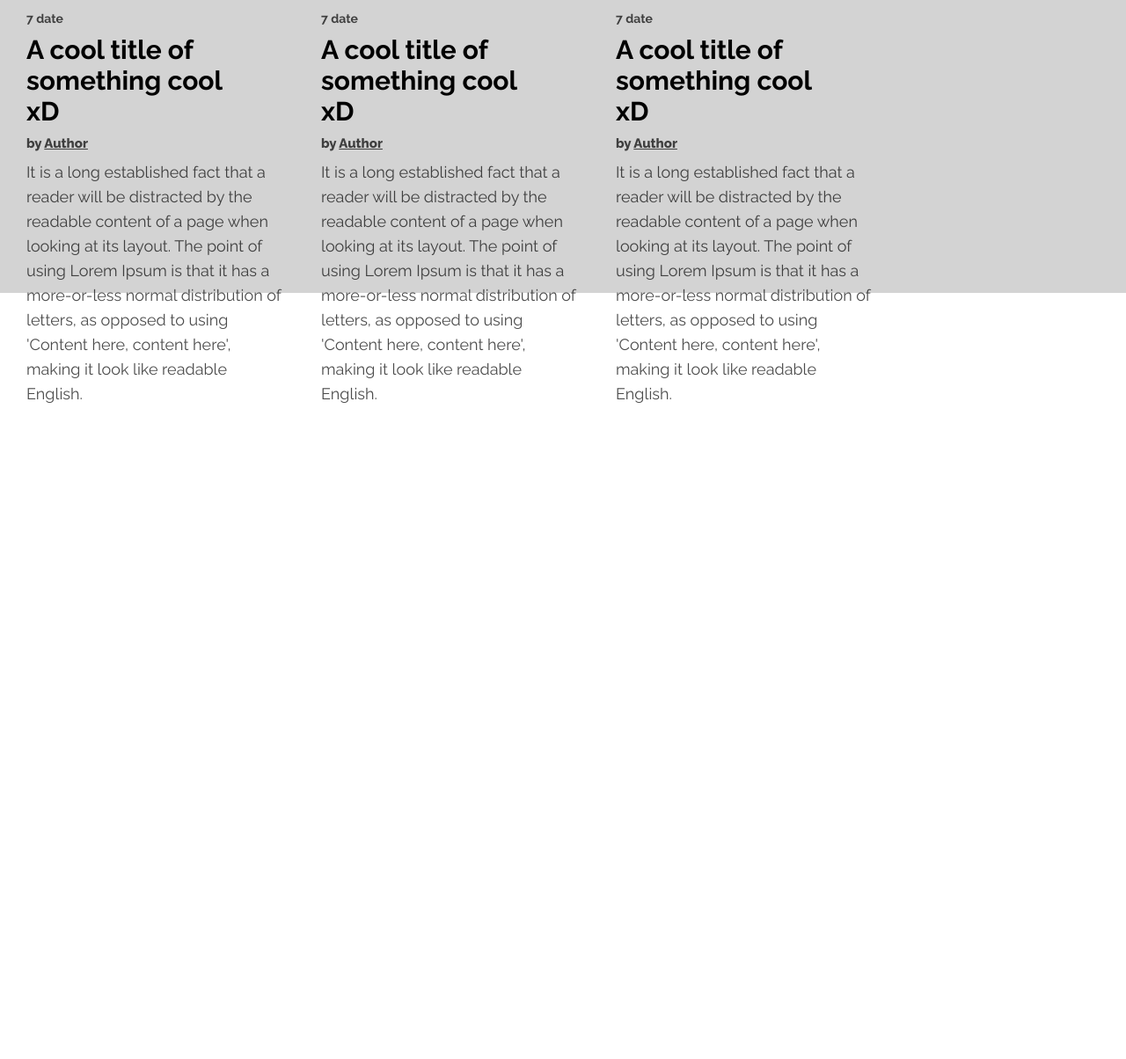
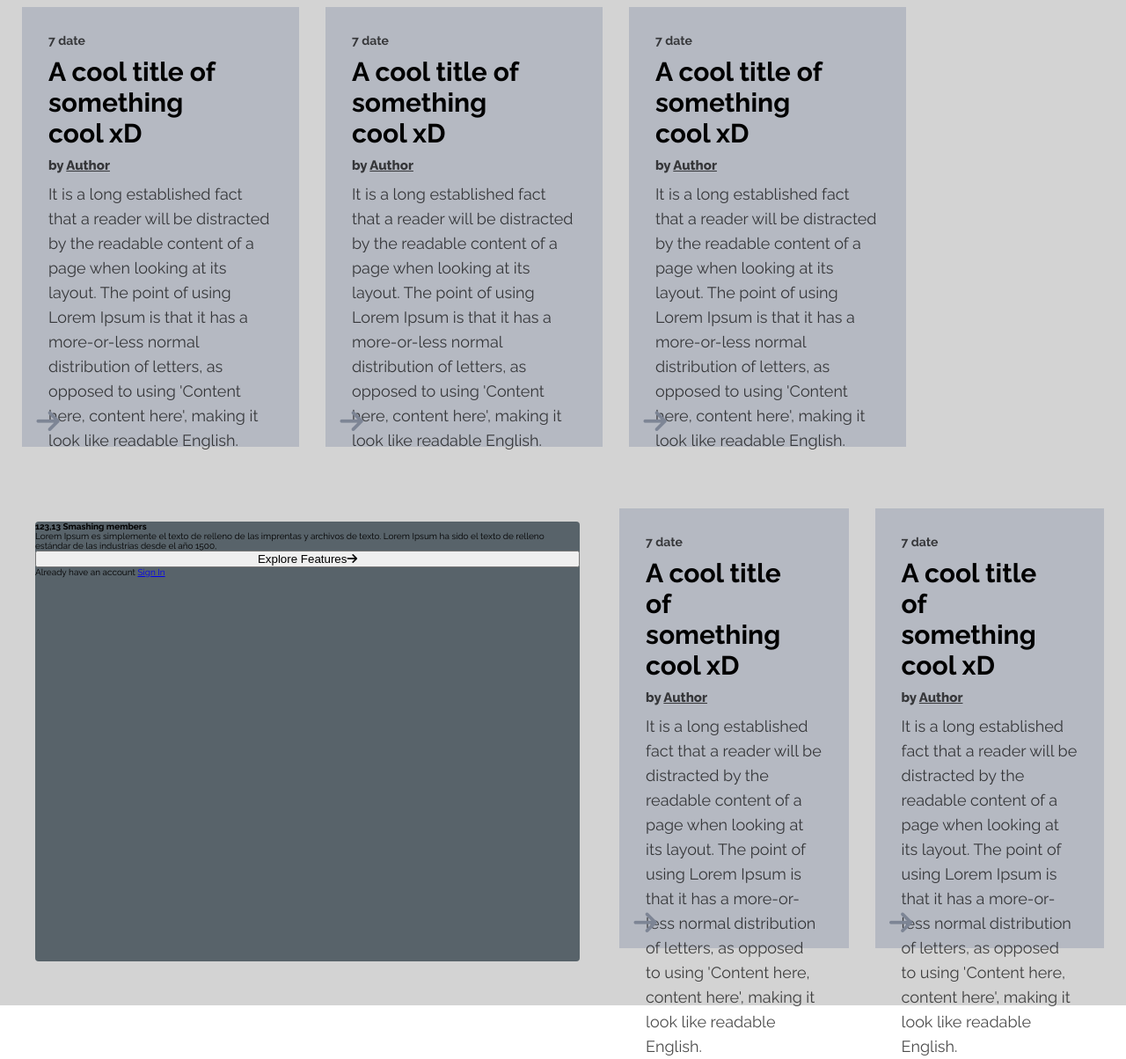
Before and after one commit to Ceci007/Design-Teardown, a website: page index.html in a window 1280 px wide. Shown: the part 833-2037 px from the top of the page at 88% size. Before the commit the page ends 1295 px from the top, so only its background shows below. Drawn offline with Linux system fonts and the light colour scheme.

Commit message:
HTML and CSS for the post section part-2

```diff
--- a/index.html
+++ b/index.html
@@ -85,7 +85,7 @@
             </div>
         </div>
         <div class="posts-container flex">
-            <div class="lastes-posts">
+            <div class="lastes-posts flex">
                 <h6 class="margin-bottom">7 date</h6>
                 <h4 class="margin-bottom">A cool title of something cool xD</h4>
                 <p class="margin-bottom">
@@ -96,8 +96,11 @@
                 <p class="post-description">
                     It is a long established fact that a reader will be distracted by the readable content of a page when looking at its layout. The point of using Lorem Ipsum is that it has a more-or-less normal distribution of letters, as opposed to using 'Content here, content here', making it look like readable English.
                 </p>
+                <div class="arrow">
+                    <i class="fas fa-arrow-right"></i>
+                </div>
             </div>
-            <div class="lastes-posts">
+            <div class="lastes-posts flex">
                 <h6 class="margin-bottom">7 date</h6>
                 <h4 class="margin-bottom">A cool title of something cool xD</h4>
                 <p class="margin-bottom">
@@ -108,8 +111,11 @@
                 <p class="post-description">
                     It is a long established fact that a reader will be distracted by the readable content of a page when looking at its layout. The point of using Lorem Ipsum is that it has a more-or-less normal distribution of letters, as opposed to using 'Content here, content here', making it look like readable English.
                 </p>
+                <div class="arrow">
+                    <i class="fas fa-arrow-right"></i>
+                </div>
             </div>
-            <div class="lastes-posts">
+            <div class="lastes-posts flex">
                 <h6 class="margin-bottom">7 date</h6>
                 <h4 class="margin-bottom">A cool title of something cool xD</h4>
                 <p class="margin-bottom">
@@ -120,7 +126,49 @@
                 <p class="post-description">
                     It is a long established fact that a reader will be distracted by the readable content of a page when looking at its layout. The point of using Lorem Ipsum is that it has a more-or-less normal distribution of letters, as opposed to using 'Content here, content here', making it look like readable English.
                 </p>
+                <div class="arrow">
+                    <i class="fas fa-arrow-right"></i>
+                </div>
             </div>
+        </div>
+        <div class="posts-container flex">
+            <div class="left-post flex">
+                <div class="circular"></div>
+                <h4>123,13 Smashing members</h4>
+                <p>Lorem Ipsum es simplemente el texto de relleno de las imprentas y archivos de texto. Lorem Ipsum ha sido el texto de relleno estándar de las industrias desde el año 1500,</p>
+                <button type="button">Explore Features<i class="fas fa-arrow-right"></i></button>
+                <p>Already have an account <a href="#">Sign In</a></p>
+            </div>
+                <div class="lastes-posts flex">
+                    <h6 class="margin-bottom">7 date</h6>
+                    <h4 class="margin-bottom">A cool title of something cool xD</h4>
+                    <p class="margin-bottom">
+                        <span>
+                            by <a href="">Author</a>
+                        </span>
+                    </p>
+                    <p class="post-description">
+                        It is a long established fact that a reader will be distracted by the readable content of a page when looking at its layout. The point of using Lorem Ipsum is that it has a more-or-less normal distribution of letters, as opposed to using 'Content here, content here', making it look like readable English.
+                    </p>
+                    <div class="arrow">
+                        <i class="fas fa-arrow-right"></i>
+                    </div>
+                </div>
+                <div class="lastes-posts flex">
+                    <h6 class="margin-bottom">7 date</h6>
+                    <h4 class="margin-bottom">A cool title of something cool xD</h4>
+                    <p class="margin-bottom">
+                        <span>
+                            by <a href="">Author</a>
+                        </span>
+                    </p>
+                    <p class="post-description">
+                        It is a long established fact that a reader will be distracted by the readable content of a page when looking at its layout. The point of using Lorem Ipsum is that it has a more-or-less normal distribution of letters, as opposed to using 'Content here, content here', making it look like readable English.
+                    </p>
+                    <div class="arrow">
+                        <i class="fas fa-arrow-right"></i>
+                    </div>
+                </div>
         </div>
     </main>
 </body>
--- a/styles.css
+++ b/styles.css
@@ -226,16 +226,21 @@ body {
     margin-bottom: 1rem;
 }
 
-.posts-container{
+.posts-container,
+.right-post {
     padding: 2rem 1rem;
     background-color: lightgray;
 }
 
 .lastes-posts {
     width: 25%;
-    height: 30rem;
-    padding: 1rem;
-    margin: 1rem;
+    height: 50rem;
+    padding: 3rem;
+    margin: 1.5rem;
+    flex-direction: column;
+    position: relative;
+    background-color: var(--color-primary);
+    transition: all 0.4s;
 }
 
 .lastes-posts h6 {
@@ -262,3 +267,37 @@ body {
     color: rgba(0, 0, 0, 0.7);
     line-height: 2.8rem;
 }
+
+.arrow {
+    font-size: 3rem;
+    position: absolute;
+    width: 6rem;
+    height: 6rem;
+    bottom: -0.05rem;
+    left: -0.05rem;
+    transition: all 0.4s;
+}
+
+.arrow i {
+    position: absolute;
+    top: 1.5rem;
+    left: 50%;
+    transform: translateX(-50%);
+    color: var(--color-primary-dark);
+}
+
+.lastes-posts:hover {
+    transform: scale(1.1);
+}
+
+.lastes-posts:hover .arrow {
+    background-color: var(--color-primary-gradient);
+}
+
+.left-post {
+    flex-direction: column;
+    height: 50rem;
+    margin: 3rem;
+    background-color: var(--color-primary-gradient);
+    border-radius: 0.4rem;
+}
```
